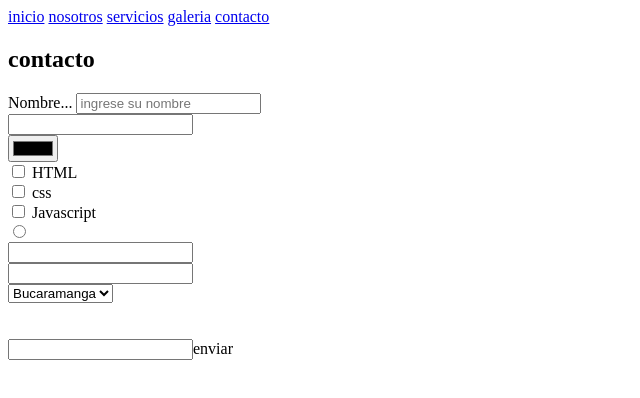
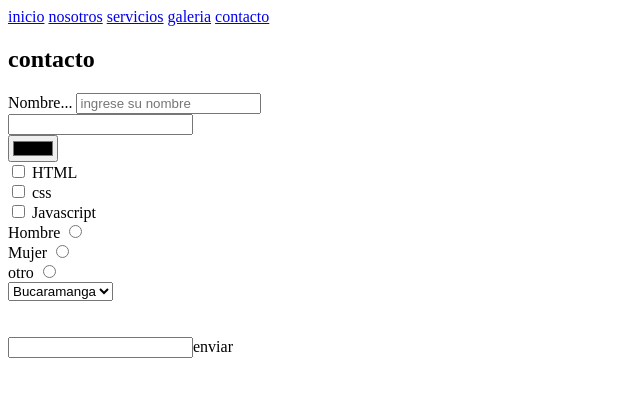
Before and after one commit to landinez0510/html, a plain HTML site: page contacto.html in a window 1280 px wide. Shown: the whole page, without its empty margins (0-640 px from the left). Drawn offline with Linux system fonts and the light colour scheme.

Commit message:
conbobox

```diff
--- a/contacto.html
+++ b/contacto.html
@@ -52,17 +52,17 @@
             <label for="js">Javascript</label>
           </div>
           <div>
-            <label for="hombre" Hombre></label>
+            <label for="hombre"> Hombre</label>
             <input type="radio" name="genero" id="hombre">
           </div>
 
           <div>
-            <label for="mujer" Mujer></label>
-            <input for="radio" name="genero" id="Mujer">
+            <label for="mujer">Mujer</label>
+            <input type="radio" name="genero" id="Mujer">
           </div>
           <div>
-            <label for="otro" otro></label>
-            <input for="radio" name="genero" id="otro">
+            <label for="otro">otro</label>
+            <input type="radio" name="genero" id="otro">
           </div>
         </div>
         <div>
```
